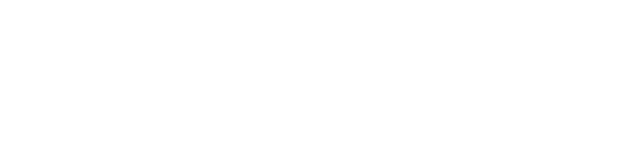
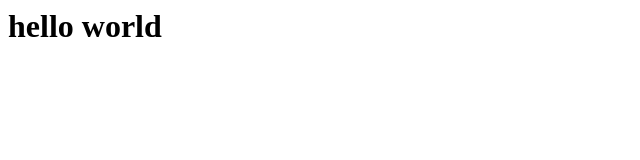
Before and after one commit to EugeniaPestelli/provagruppo, a plain HTML site: page index.html in a window 1280 px wide. Shown: the whole page, without its empty margins (0-640 px from the left). Drawn offline with Linux system fonts and the light colour scheme.

Commit message:
Change index html

```diff
--- a/index.html
+++ b/index.html
@@ -1 +1,3 @@
-<html></html>
+<html>
+  <h1>hello world</h1>
+</html>
```
